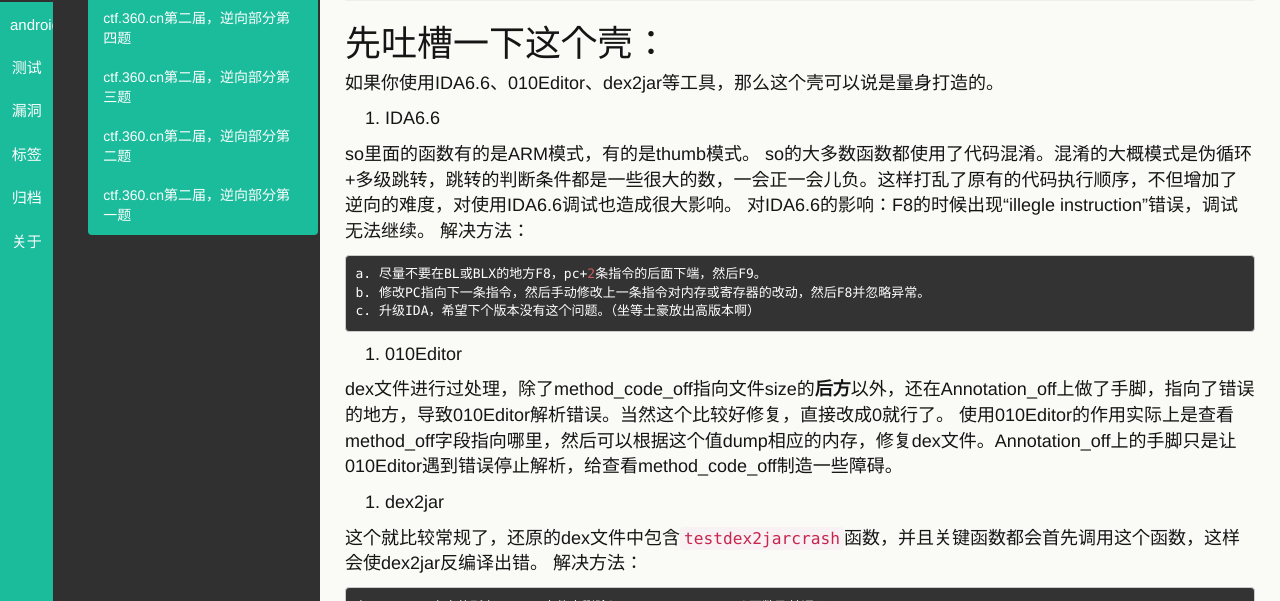
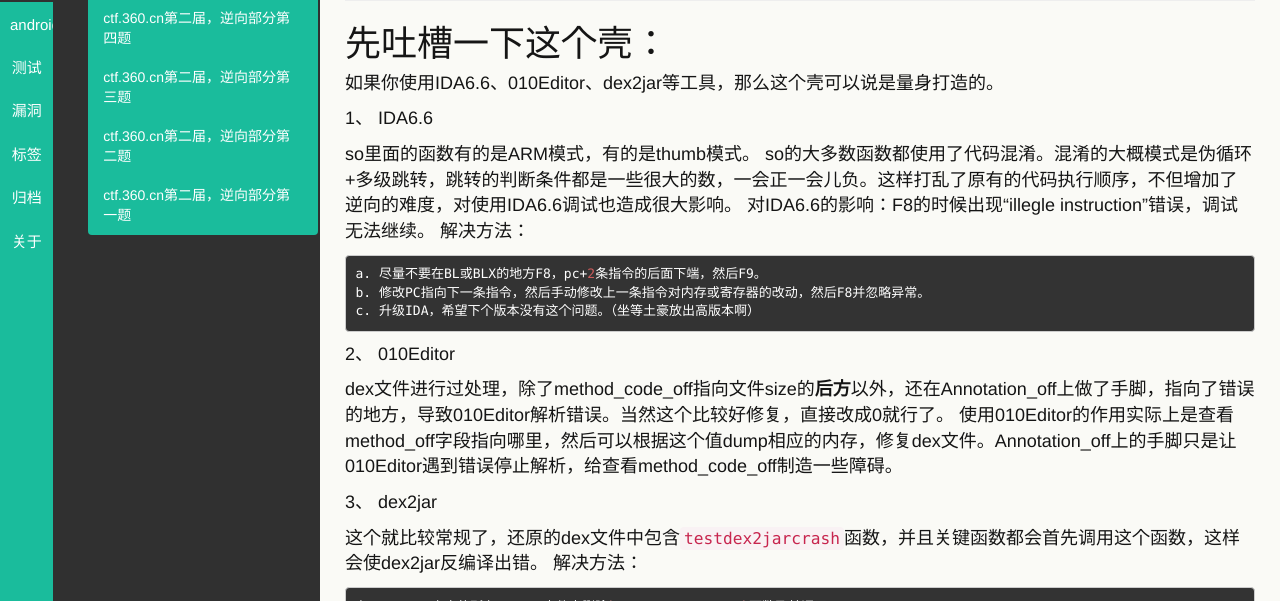
Before and after one commit to cugou/cugou.github.io, a Jekyll site: the page built from _posts/android/2015-03-11-msc-2015_android_No3_unpack_analysis.md, in a window 1280 px wide. Shown: the part 199-800 px from the top of the page. Built offline with Jekyll 4.4.1, drawn with Linux system fonts in a browser that asks for light colours.

Commit message:
2015-03-12

```diff
--- a/_posts/android/2015-03-11-msc-2015_android_No3_unpack_analysis.md
+++ b/_posts/android/2015-03-11-msc-2015_android_No3_unpack_analysis.md
@@ -10,7 +10,7 @@ description:
 # 先吐槽一下这个壳：
 如果你使用IDA6.6、010Editor、dex2jar等工具，那么这个壳可以说是量身打造的。
 
-1. IDA6.6
+1、 IDA6.6
 
 so里面的函数有的是ARM模式，有的是thumb模式。
 so的大多数函数都使用了代码混淆。混淆的大概模式是伪循环+多级跳转，跳转的判断条件都是一些很大的数，一会正一会儿负。这样打乱了原有的代码执行顺序，不但增加了逆向的难度，对使用IDA6.6调试也造成很大影响。
@@ -23,12 +23,12 @@ so的大多数函数都使用了代码混淆。混淆的大概模式是伪循环
 	c. 升级IDA，希望下个版本没有这个问题。（坐等土豪放出高版本啊）
 
 
-2. 010Editor
+2、 010Editor
 
 dex文件进行过处理，除了method_code_off指向文件size的**后方**以外，还在Annotation_off上做了手脚，指向了错误的地方，导致010Editor解析错误。当然这个比较好修复，直接改成0就行了。
 使用010Editor的作用实际上是查看method_off字段指向哪里，然后可以根据这个值dump相应的内存，修复dex文件。Annotation_off上的手脚只是让010Editor遇到错误停止解析，给查看method_code_off制造一些障碍。
 
-3. dex2jar
+3、 dex2jar
 
 这个就比较常规了，还原的dex文件中包含`testdex2jarcrash`函数，并且关键函数都会首先调用这个函数，这样会使dex2jar反编译出错。
 解决方法：
```
Also changed, not shown: other parts of _posts/android/2015-03-11-msc-2015_android_No3_unpack_analysis.md (+2 -0 lines), 1 other file.
